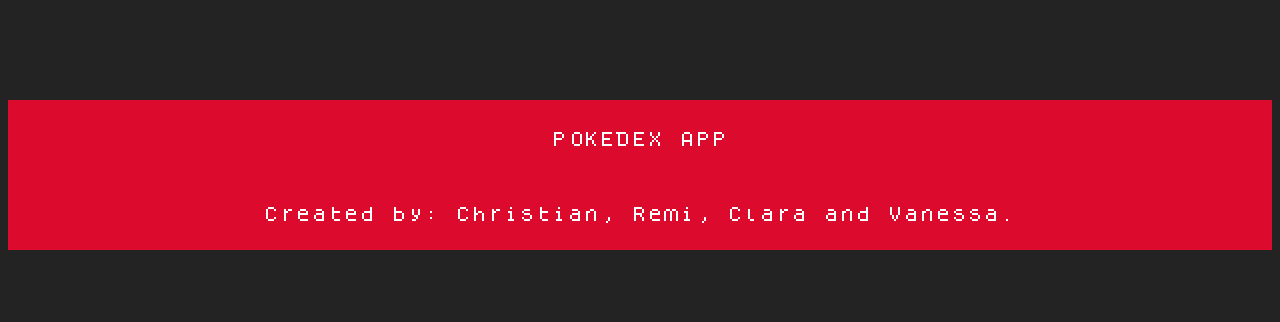
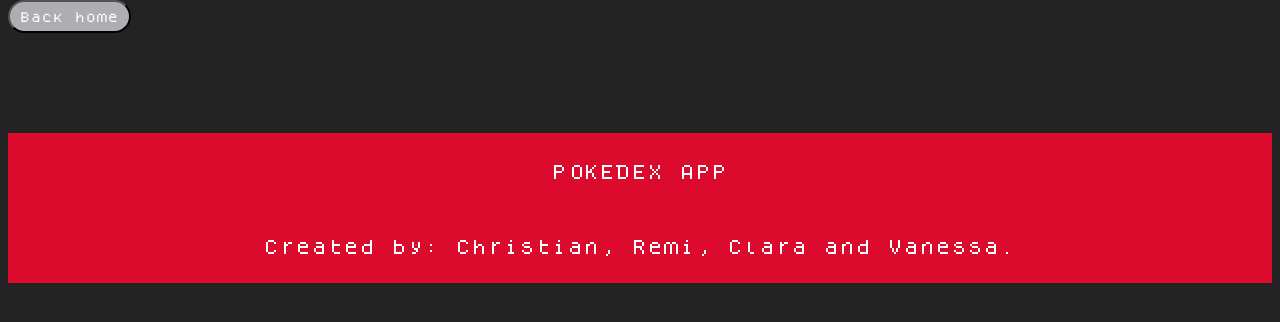
Before and after one commit to rduret/wild_pokedex, a PHP site: template src/View/Trainers/list.html.twig in a window 1280 px wide. Shown: the part 108-430 px from the top of the page. Run offline with PHP 8.4, Linux system fonts and the light colour scheme; the template is opened without the code that fills it, so the values that code supplies are empty; some libraries are stand-ins or nearby versions.

Commit message:
Created a button to back Home into trainer/list page to use/test button classes

```diff
--- a/src/View/Trainers/list.html.twig
+++ b/src/View/Trainers/list.html.twig
@@ -9,4 +9,5 @@
 	{% for trainer in trainers %}
 		<p>{{trainer.name}}</p>
 	{% endfor %}
+	<button onclick="location.href='/'" class="btn btn-back">Back home</button>
 {% endblock %}
```
